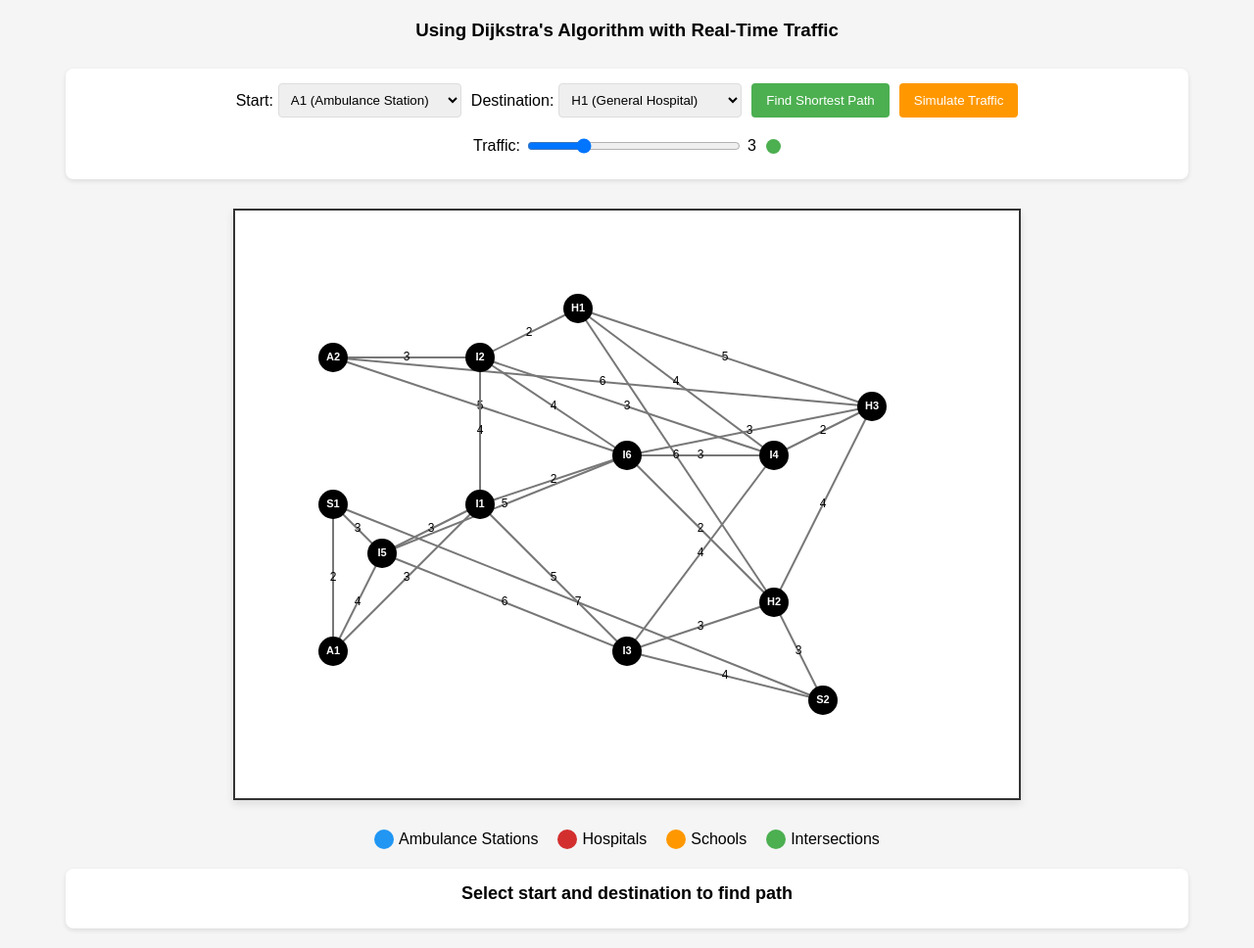
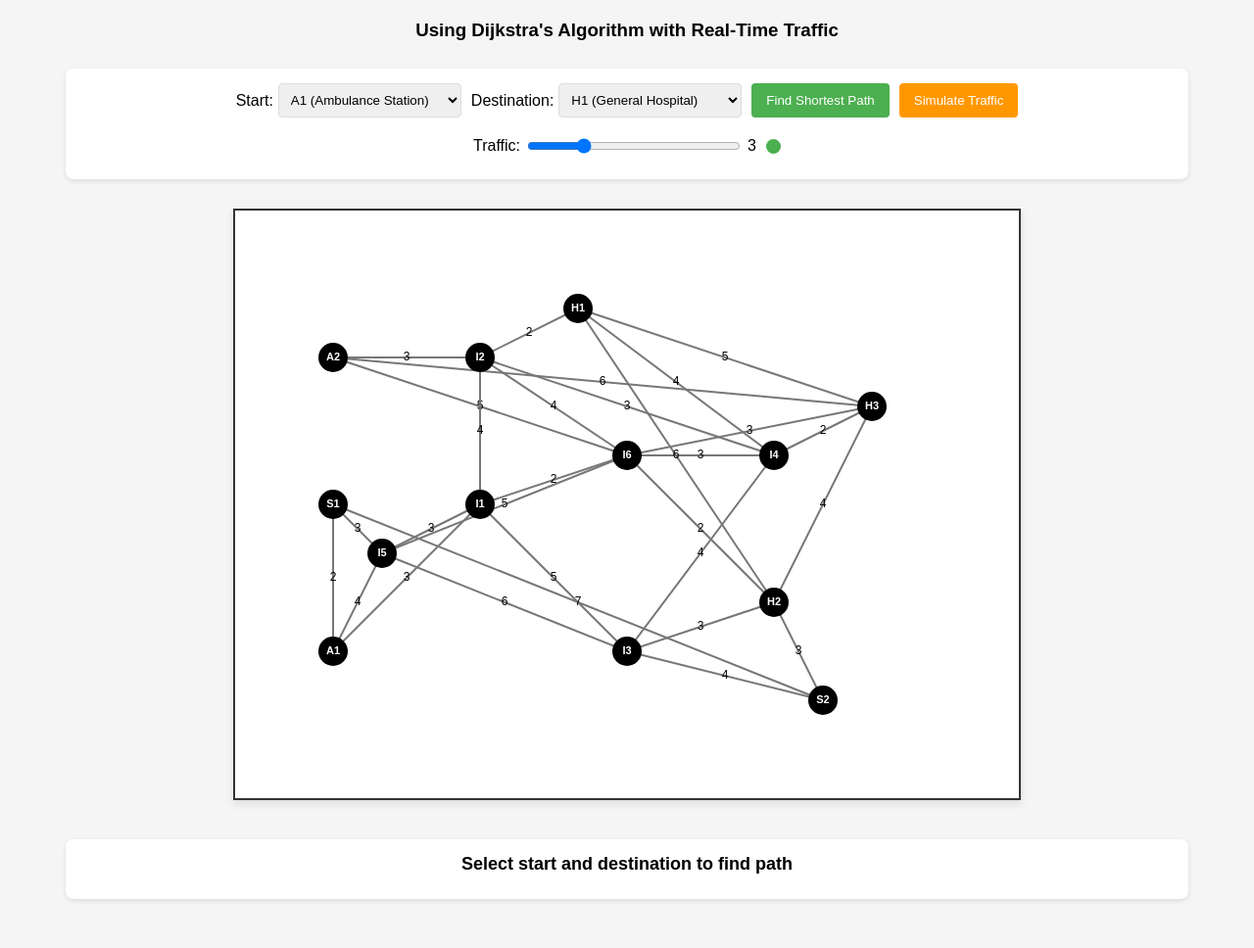
Before and after one commit to anjali-2201/Route-Optimizer, a plain HTML site: page index.html in a window 1280 px wide. Shown: the part 100-1068 px from the top of the page at 98% size. After the commit the page ends 1038 px from the top, so only its background shows below. Drawn offline with Linux system fonts and the light colour scheme.

Commit message:
Update index.html

```diff
--- a/index.html
+++ b/index.html
@@ -324,26 +324,6 @@
 
         <div id="graph-container">
             <svg id="graph" xmlns="http://www.w3.org/2000/svg"></svg>
-        </div>
-
-        <!-- Neeche ka bakwaas laal neela peela light h bas air kuch nahi -->
-        <div class="legend">
-            <div class="legend-item">
-                <div class="legend-color" style="background-color: #2196F3;"></div>
-                <span>Ambulance Stations</span>
-            </div>
-            <div class="legend-item">
-                <div class="legend-color" style="background-color: #d32f2f;"></div>
-                <span>Hospitals</span>
-            </div>
-            <div class="legend-item">
-                <div class="legend-color" style="background-color: #FF9800;"></div>
-                <span>Schools</span>
-            </div>
-            <div class="legend-item">
-                <div class="legend-color" style="background-color: #4CAF50;"></div>
-                <span>Intersections</span>
-            </div>
         </div>
 
         <!-- This part will show actual route like A-> H-> H2 in this format -->
```
